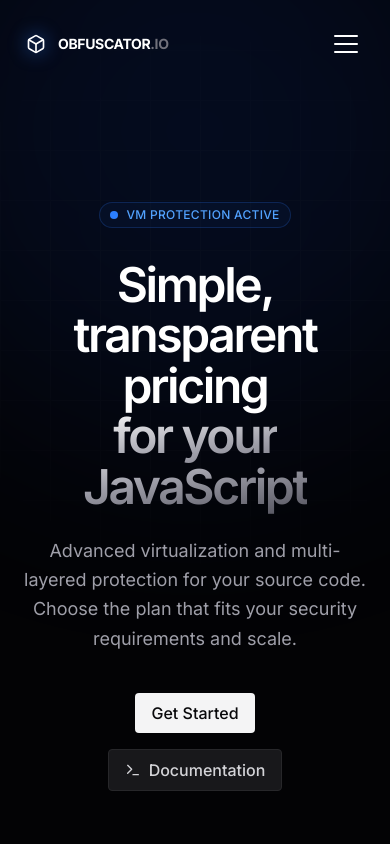
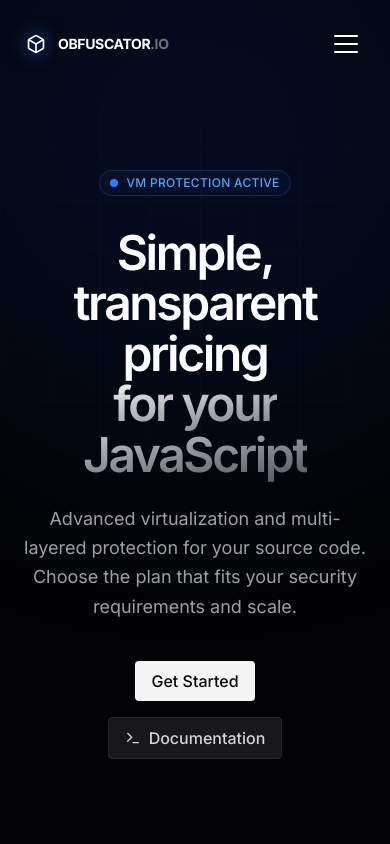
Before and after one commit to NotElyisono/obfuscator-app, a Next.js app: page /pricing in a window 390 px wide. Shown: the top 844 px of the page. Built offline with nearby package versions, Linux system fonts and the light colour scheme.

Commit message:
style(pricing-hero): reduce top padding on smaller screens

```diff
--- a/components/pages/pricing/pricing-hero.tsx
+++ b/components/pages/pricing/pricing-hero.tsx
@@ -11,7 +11,7 @@ export default function PricingHero() {
    };
 
    return (
-      <section className="relative z-10 pt-28 pb-20 px-6">
+      <section className="relative z-10 pt-20 sm:pt-28 pb-20 px-6">
          <div className="max-w-5xl mx-auto text-center">
             <div className="inline-flex items-center gap-2 px-2.5 py-1 rounded-full border border-blue-500/20 bg-blue-500/5 mb-8">
                <span className="relative flex h-2 w-2">
```
